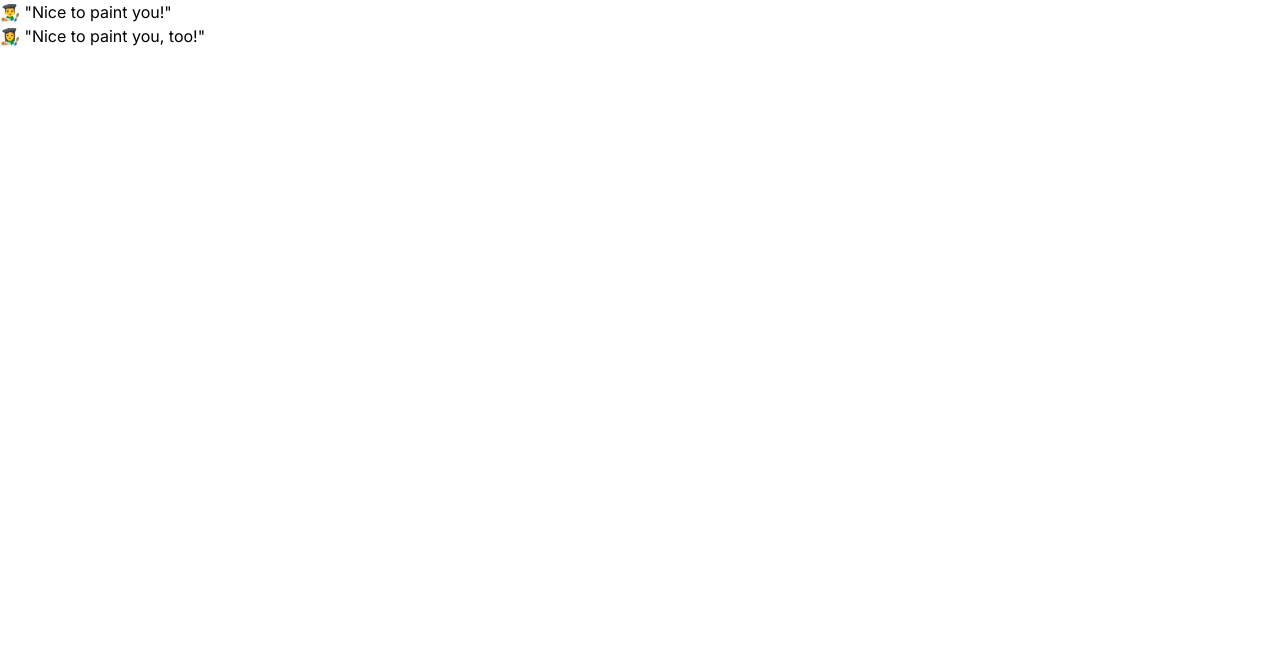
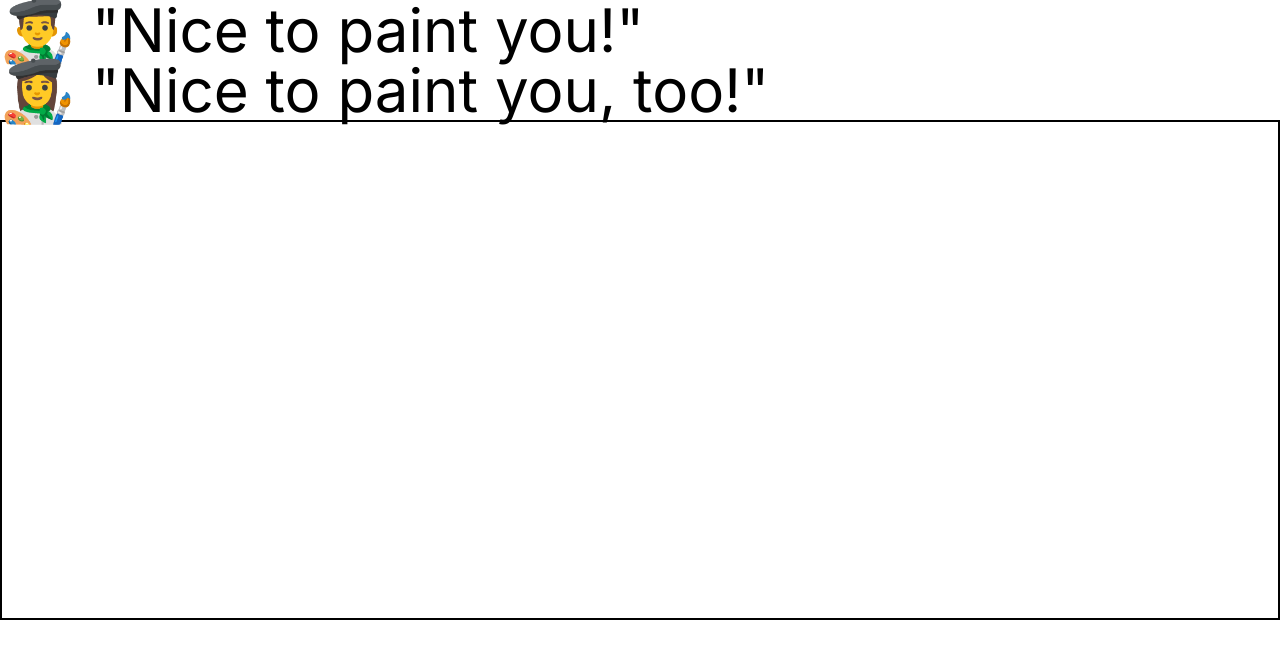
Before and after one commit to admartx86/nice-to-paint-you-client, a Next.js app: page / in a window 1280 px wide. Shown: the top 658 px of the page. Built offline with nearby package versions, Linux system fonts and the light colour scheme.

Commit message:
feat: Add simple canvas

```diff
--- /dev/null
+++ b/src/app/home/canvas.tsx
@@ -0,0 +1,63 @@
+// components/Canvas.tsx
+"use client";
+
+import React, { useRef, useState, useEffect } from 'react';
+
+const Canvas = () => {
+  const canvasRef = useRef<HTMLCanvasElement>(null);
+  const [isDrawing, setIsDrawing] = useState(false);
+
+  const startDrawing = (e: React.MouseEvent<HTMLCanvasElement>) => {
+    const { offsetX, offsetY } = e.nativeEvent;
+    const ctx = canvasRef.current?.getContext('2d');
+    if (ctx) {
+      ctx.beginPath();
+      ctx.moveTo(offsetX, offsetY);
+      setIsDrawing(true);
+    }
+  };
+
+  const draw = (e: React.MouseEvent<HTMLCanvasElement>) => {
+    if (!isDrawing) return;
+    const { offsetX, offsetY } = e.nativeEvent;
+    const ctx = canvasRef.current?.getContext('2d');
+    if (ctx) {
+      ctx.lineTo(offsetX, offsetY);
+      ctx.stroke();
+    }
+  };
+
+  const stopDrawing = () => {
+    const ctx = canvasRef.current?.getContext('2d');
+    if (ctx) {
+      ctx.closePath();
+      setIsDrawing(false);
+    }
+  };
+
+  useEffect(() => {
+    const canvas = canvasRef.current;
+    if (canvas) {
+      canvas.width = canvas.offsetWidth;
+      canvas.height = canvas.offsetHeight;
+      const ctx = canvas.getContext('2d');
+      if (ctx) {
+        ctx.strokeStyle = 'black';
+        ctx.lineWidth = 5;
+      }
+    }
+  }, []);
+
+  return (
+    <canvas
+      ref={canvasRef}
+      onMouseDown={startDrawing}
+      onMouseUp={stopDrawing}
+      onMouseOut={stopDrawing}
+      onMouseMove={draw}
+      style={{ border: '2px solid black', width: '100%', height: '500px' }}
+    />
+  );
+};
+
+export default Canvas;
--- /dev/null
+++ b/src/app/home/page.tsx
@@ -0,0 +1,7 @@
+export default function Home() {
+    return (
+      <main>
+        <p>Home</p>
+      </main>
+    );
+  }
--- a/src/app/page.tsx
+++ b/src/app/page.tsx
@@ -1,8 +1,11 @@
+import Canvas from "./home/canvas";
+
 export default function Home() {
   return (
     <main>
-      <p>👨‍🎨 "Nice to paint you!"</p>
-      <p>👩‍🎨 "Nice to paint you, too!"</p>
+      <p className="text-6xl">👨‍🎨 "Nice to paint you!"</p>
+      <p className="text-6xl">👩‍🎨 "Nice to paint you, too!"</p>
+      <Canvas />
     </main>
   );
 }
```
